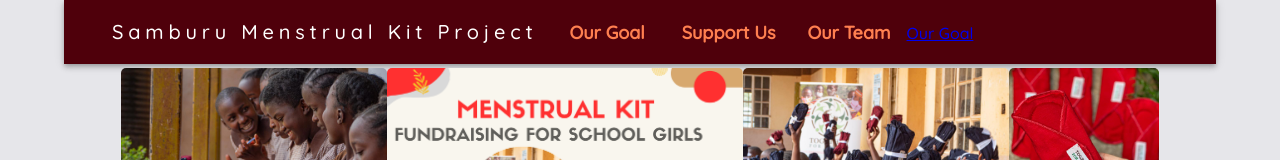
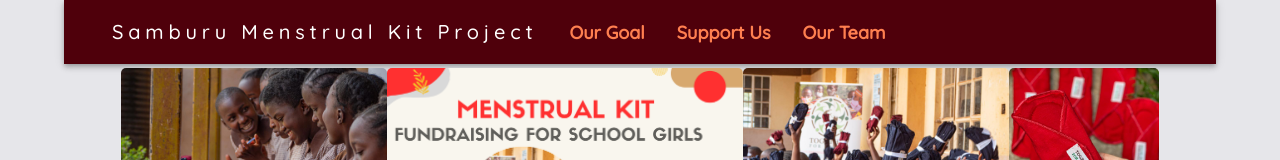
Before and after one commit to aisyafia/fundraiser, a React (Create React App) app: page / in a window 1280 px wide. Shown: the top 160 px of the page. Built offline with nearby package versions, Linux system fonts and the light colour scheme.

Commit message:
fixed navbar

```diff
--- a/src/App.tsx
+++ b/src/App.tsx
@@ -28,6 +28,15 @@ function App() {
         marginBottom: "0.75rem",
       },
     },
+    breakpoints: {
+      values: {
+        xs: 450,
+        sm: 600,
+        md: 900,
+        lg: 1200,
+        xl: 1536,
+      },
+    },
   });
   return (
     <ThemeProvider theme={theme}>
--- a/src/components/Header.tsx
+++ b/src/components/Header.tsx
@@ -13,7 +13,6 @@ const Header = () => {
         marginTop={0.5}
         marginBottom={4}
         justifyContent={"center"}
-        maxWidth={"100%"}
       >
         <img
           src={Photo5}
--- a/src/components/NavBar.tsx
+++ b/src/components/NavBar.tsx
@@ -2,17 +2,24 @@ import {
   AppBar,
   Box,
   Container,
-  Link,
   Toolbar,
   Typography,
+  Grid,
 } from "@mui/material";
 import { NavLink } from "react-router-dom";
 
 const NavBar = () => {
+  const NavBarItems = [
+    { href: "/goal", title: "Our Goal" },
+    { href: "/supportus", title: "Support Us" },
+    { href: "/team", title: "Our Team" },
+  ];
   return (
     <Box>
       <AppBar position="static">
-        <Container sx={{ display: "flex", justifyContent: "space-between" }}>
+        <Container
+          sx={{ display: "flex", justifyContent: "space-between", flexGrow: 3 }}
+        >
           <Toolbar>
             <Typography
               variant="h6"
@@ -31,45 +38,27 @@ const NavBar = () => {
             >
               Samburu Menstrual Kit Project
             </Typography>
-            <Box sx={{ flexGrow: 3 }}>
-              <Link
-                href="/goal"
-                sx={{
-                  fontFamily: "Quicksand",
-                  p: 2,
-                  color: "Coral",
-                  fontWeight: 800,
-                  fontSize: "large",
-                }}
-              >
-                Our Goal
-              </Link>
-              <Link
-                href="/supportus"
-                sx={{
-                  fontFamily: "Quicksand",
-                  p: 2,
-                  color: "Coral",
-                  fontWeight: 800,
-                  fontSize: "large",
-                }}
-              >
-                {" "}
-                Support Us
-              </Link>
-              <Link
-                href="/team"
-                sx={{
-                  fontFamily: "Quicksand",
-                  p: 2,
-                  color: "Coral",
-                  fontWeight: 800,
-                  fontSize: "large",
-                }}
-              >
-                Our Team
-              </Link>
-              <NavLink to="/goal">Our Goal</NavLink>
+            <Box>
+              <Grid>
+                {NavBarItems.map((item) => {
+                  return (
+                    <NavLink
+                      key={item.title}
+                      to={`${item.href}`}
+                      style={{
+                        textDecoration: "none",
+                        margin: "0.75rem",
+                        padding: "0.25rem",
+                        color: "Coral",
+                        fontWeight: 800,
+                        fontSize: "large",
+                      }}
+                    >
+                      {item.title}
+                    </NavLink>
+                  );
+                })}
+              </Grid>
             </Box>
           </Toolbar>
         </Container>
```
Also changed, not shown: src/Assets/Banner_Project.jpeg (added).
